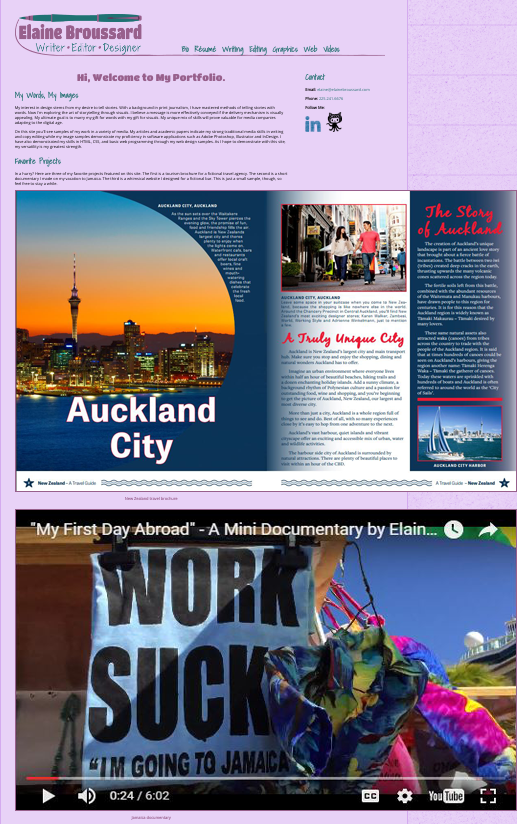
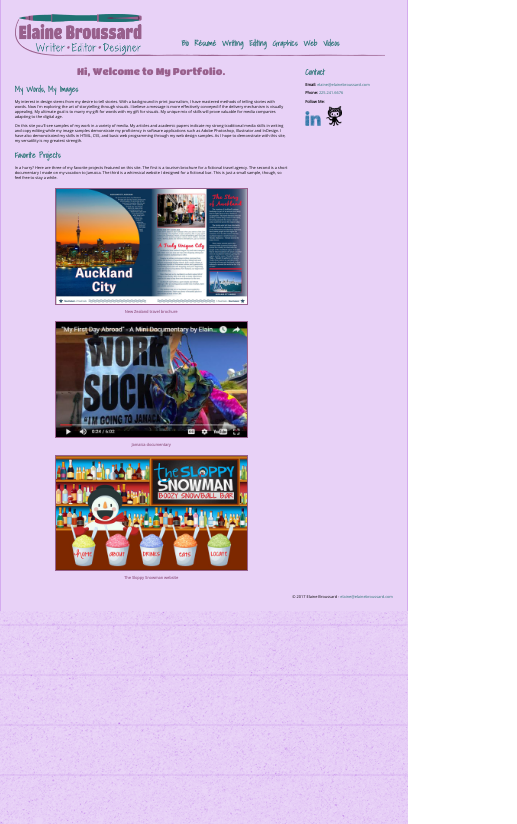
Before and after one commit to ecbroussard/ecb-portfolio-3.0, a plain HTML site: page index.html in a window 390 px wide. Shown: the top 824 px of the page, 517 px wide, since content can reach past the window. Drawn offline with nearby package versions, Linux system fonts and the light colour scheme.

Commit message:
tweak front page image sizes

```diff
--- a/styles/styles.css
+++ b/styles/styles.css
@@ -188,10 +188,15 @@ iframe {
  	width: 100%;
  }
 
+ #faveprojects {
+ 	margin-top: 2vw;
+ }
+
  #faveprojects img {
  	display: block;
  	margin-left: auto;
  	margin-right: auto;
+ 	width: 70%;
  }
 
  .favelabel {
@@ -215,6 +220,9 @@ iframe {
 
 	nav a {
 		font-size: 2vw;
+	}
 
+	nav ul {
+		margin-top: -5vw;
 	}
 }
```
